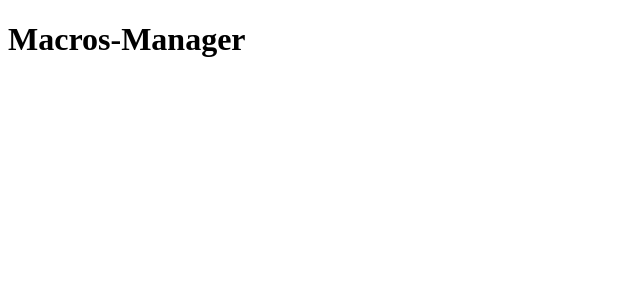
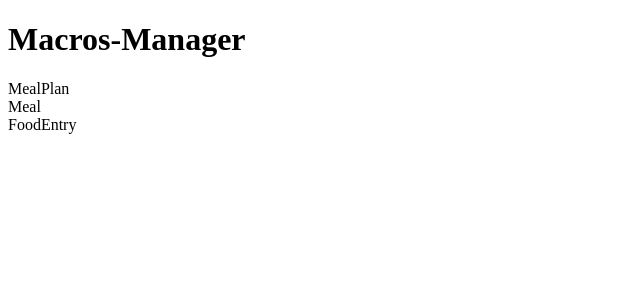
Before and after one commit to clayton-lin/macros-manager, a React app: page / in a window 1280 px wide. Shown: the top 300 px of the page, without its empty margins (0-640 px from the left). Built offline with nearby package versions, Linux system fonts and the light colour scheme.

Commit message:
Init components: Meal, MealPlan, FoodEntry

```diff
--- a/src/components/App.js
+++ b/src/components/App.js
@@ -1,10 +1,12 @@
 import React, { Component } from 'react';
+import MealPlan from './MealPlan.js';
 
 class App extends Component {
   render() {
     return (
       <div>
         <h1>Macros-Manager</h1>
+        <MealPlan/>
       </div>
     );
   }
--- /dev/null
+++ b/src/components/FoodEntry.js
@@ -0,0 +1,13 @@
+import React, { Component } from 'react';
+
+class FoodEntry extends Component {
+  render() {
+    return (
+      <div>
+        FoodEntry
+      </div>
+    );
+  }
+}
+
+export default FoodEntry;
--- /dev/null
+++ b/src/components/Meal.js
@@ -0,0 +1,15 @@
+import React, { Component } from 'react';
+import FoodEntry from './FoodEntry.js';
+
+class Meal extends Component {
+  render() {
+    return (
+      <div>
+        Meal
+        <FoodEntry/>
+      </div>
+    );
+  }
+}
+
+export default Meal;
--- /dev/null
+++ b/src/components/MealPlan.js
@@ -0,0 +1,15 @@
+import React, { Component } from 'react';
+import Meal from './Meal.js';
+
+class MealPlan extends Component {
+  render() {
+    return (
+      <div>
+        MealPlan
+        <Meal/>
+      </div>
+    );
+  }
+}
+
+export default MealPlan;
```
